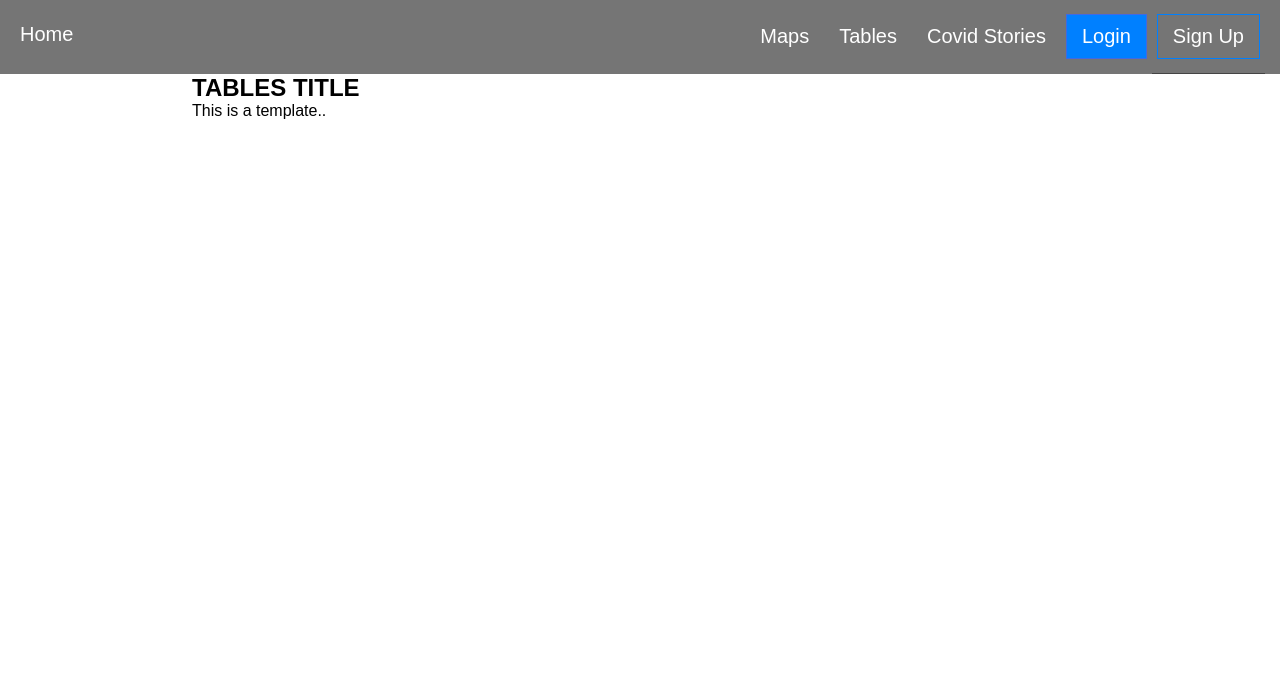
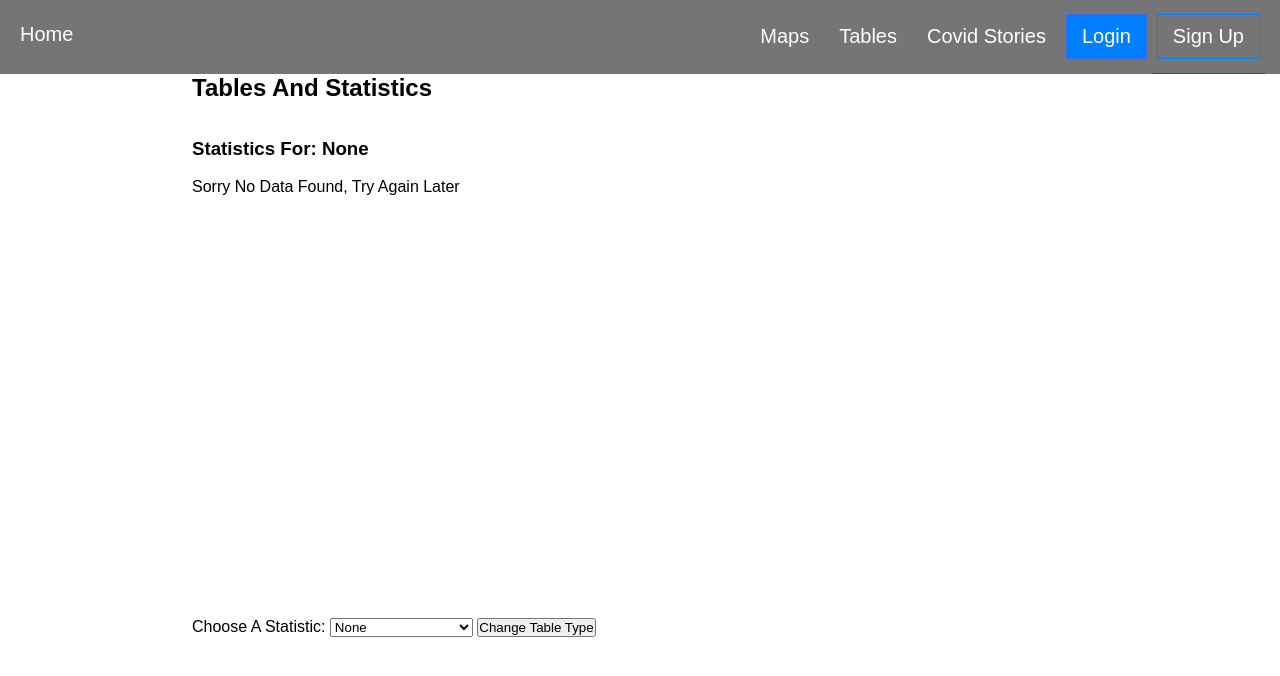
Before and after one commit to Christopher-Melendez/covid_project, a Django app: page /tables/ in a window 1280 px wide. Shown: the top 676 px of the page. Run offline with Django 3.2, Linux system fonts and the light colour scheme; parts of the project's set-up code (start-up, migrations or seed data) failed here and were passed over.

Commit message:
Tables Tab & Code Organization

```diff
--- a/src/covid_project/urls.py
+++ b/src/covid_project/urls.py
@@ -15,7 +15,9 @@ Including another URLconf
 """
 from django.contrib import admin
 from django.urls import path, include
-from pages.views import home_view, maps_view, tables_view
+from pages.views import home_view
+from heat_map.views import maps_view
+from tables.views import tables_view
 from blog.views import blog_view
 from login.views import log_req_view, login_view, logout_view, signup_view, login_error_view
 
--- a/src/pages/templates/maps.html
+++ b/src/heat_map/templates/maps.html
@@ -21,7 +21,7 @@
         </select>
         <input type='submit' value='Change Map Type' />
     </form>
-    <!-- Need a get here to retrieve the post from submit.. -->
+
     <br><br><h3>Map Choice: </h3> {{ map_choice }}
 
     <script>
--- a/src/login/templates/login.html
+++ b/src/login/templates/login.html
@@ -1,3 +1,6 @@
+{% extends 'base.html'%}
+{% block body-content %}
+
 <h2> Login Page </h2>
 <form method="POST">
     {% csrf_token %}
@@ -9,3 +12,5 @@
 
 
 </form>
+
+{% endblock %}
--- a/src/pages/templates/home.html
+++ b/src/pages/templates/home.html
@@ -24,7 +24,7 @@
 <br><br><br>
 <h3>The Team:</h3>
 <p id="team">
-    Group 3: Christopher, Tammy, Ryan, Sudipta, Shoh
+    Group 3: Christopher, Tammy, Ryan, Shoh, Sudipta
 </p>
 
 <br><br><br>
--- a/src/pages/templates/tables.html
+++ /dev/null
@@ -1,5 +0,0 @@
-{% extends 'base.html'%}
-{% block body-content %}
-<h2>TABLES TITLE</h2>
-<p1>This is a template..</p1>
-{% endblock %}
--- a/src/pages/views.py
+++ b/src/pages/views.py
@@ -3,7 +3,6 @@ from django.shortcuts import render, redirect
 from django.template import loader
 
 from heat_map.models import Map
-from .forms import MapForm
 from heat_map.maps import maps
 
 from login.views import login_view
@@ -15,28 +14,3 @@ from django.contrib.auth import logout
 def home_view(request):
 
     return render(request, 'home.html', {})
-
-
-
-def maps_view(request, *args, **kwargs):
-    form = MapForm(request.POST or None)
-    if form.is_valid():
-       form.save()
-
-    print(request)
-    print(request.POST)
-
-    map_choice_in = request.POST.get('map-choice')
-    print(map_choice_in)
-
-    #map_obj = Map.objects.get(id=1)
-
-    web_context = {
-        'form': form,
-        'map_html': maps(map_choice_in),
-        'map_choice': map_choice_in
-    }
-    return render(request, 'maps.html', web_context)
-
-def tables_view(request, *args, **kwargs):
-    return render(request, 'tables.html', {})
--- /dev/null
+++ b/src/tables/tables.py
@@ -0,0 +1,49 @@
+from tables.models import covid_cases, covid_deaths
+import pandas as pd
+
+# def get_model_fields_str(model):
+#     all_fields = model._meta.get_fields()
+#     fields_list = []
+#     for field_obj in all_fields:
+#         field = field_obj.__repr__()
+#         starting_point = field.find(':')
+#         processed_field = field[starting_point+2:len(field)-1]
+#         if processed_field == 'id':
+#             pass
+#         else:
+#             fields_list.append(processed_field.title().replace("_"," "))
+#     return fields_list
+
+# def get_data(model):
+#     pass
+#     return
+
+def model_to_df(model, columns):
+        returning_list = []
+        data_dict = {}
+        data_rows = model.objects.all().count()
+        for i in columns:
+            temp_list = []
+            for j in range(data_rows):
+                row = model.objects.get(id=(j+1))
+                temp_list.append(getattr(row, i))
+            returning_list.append(temp_list)
+            data_dict[i] = temp_list
+        data_frame = pd.DataFrame(data=data_dict)
+        return data_frame
+
+def make_table(table_choice):
+    table_html = ""
+
+    if table_choice == 'COVID-19 Cases':
+        table_html = model_to_df(covid_cases, ['county', 'C_Pos_C_Test']).to_html()
+    elif table_choice == 'COVID-19 Deaths':
+        table_html = model_to_df(covid_deaths, ['county', 'deaths_per100']).to_html()
+    elif table_choice == 'Median Income':
+        table_html = "<p>Sorry No Data Found, Try Again Later</p>"
+    elif table_choice == 'Insurance Coverage':
+        table_html = "<p>Sorry No Data Found, Try Again Later</p>"
+    else:
+        table_html = "<p>Sorry No Data Found, Try Again Later</p>"
+
+    return table_html
--- /dev/null
+++ b/src/tables/templates/tables.html
@@ -0,0 +1,48 @@
+{% extends 'base.html'%}
+{% block body-content %}
+
+
+<h2>Tables And Statistics</h2>
+
+<br><br>
+
+<h3> Statistics For: {{ table_choice }} </h2>
+
+<br>
+
+<div id="table-wrapper">
+    {% autoescape off %}
+        {{ table_html }}
+    {% endautoescape %}
+</div>
+
+<br><br><br>
+
+<form id="table-form" method='POST'>
+    {% csrf_token %}
+    <!-- input needs id ..-->
+    <label for="table-choice">Choose A Statistic:</label>
+    <select name="table-choice" id="table-choice" form="table-form">
+        <option value="None">None</option>
+        <option value="COVID-19 Cases">COVID-19 Cases</option>
+        <option value="COVID-19 Deaths">COVID-19 Deaths</option>
+        <option value="Median Income">Median Income</option>
+        <option value="Insurance Coverage">Insurance Coverage</option>
+    </select>
+    <input type='submit' value='Change Table Type' />
+</form>
+
+<script>
+    document.getElementById('table-choice').value = "{{ table_choice }}"
+</script>
+
+<style>
+    #table-wrapper{
+        height: 50vh;
+        display: inline-block;
+        overflow-y: auto;
+    }
+</style>
+
+
+{% endblock %}
--- a/src/tables/views.py
+++ b/src/tables/views.py
@@ -1,6 +1,17 @@
 from django.shortcuts import render
+
+from tables.models import covid_cases
+from .tables import make_table, model_to_df
 
 # Create your views here.
 
 def tables_view(request, *args, **kewargs):
-    return render(request, 'tables.html', {})
+
+   table_choice_in = request.POST.get('table-choice')
+
+   web_context = {
+       'table_choice': table_choice_in,
+       'table_html': make_table(table_choice_in),
+   }
+
+   return render(request, 'tables.html', web_context)
```
Also changed, not shown: src/heat_map/views.py (+10 -0 lines), src/login/helper.py (deleted, +0 -18 lines), src/pages/forms.py (deleted, +0 -9 lines).
